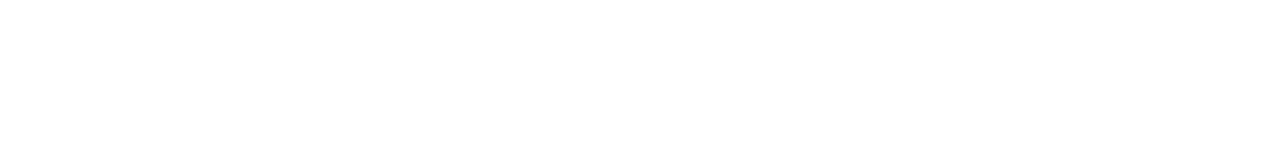
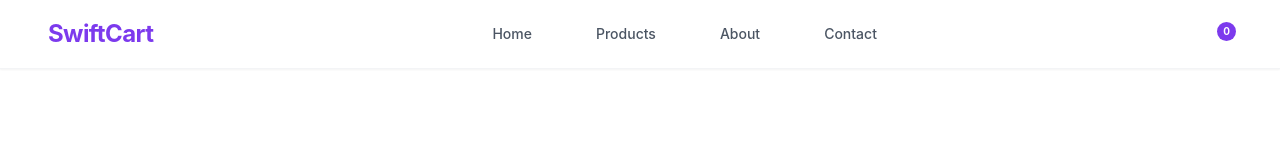
Before and after one commit to iamshahriarkabir/Mission-Restart-A-1-SwiftCart-E-Commerce, a plain HTML site: page index.html in a window 1280 px wide. Drawn offline with nearby package versions, Linux system fonts and the light colour scheme.

Commit message:
Navbar added

```diff
--- a/index.html
+++ b/index.html
@@ -33,7 +33,52 @@
 
 </head>
 <body class="bg-white text-gray-800">
+<!-- ✅ Navbar  -->
+    <nav class="fixed top-0 w-full z-50 bg-white/95 backdrop-blur-md shadow-sm border-b border-gray-100">
+        <div class="container mx-auto px-4 md:px-12">
+            <div class="navbar flex justify-between items-center min-h-[4rem] px-0">
 
+                <!-- 1. Logo (Left Side) -->
+                <div class="navbar-start w-auto">
+                    <a href="index.html" class="text-2xl font-bold text-primary tracking-tight">SwiftCart</a>
+                </div>
+
+                <!-- 2. Desktop Menu (Center) -->
+                <div class="navbar-center hidden lg:flex">
+                    <ul class="menu menu-horizontal px-1 gap-8 text-sm font-medium text-gray-600">
+                        <li><a href="index.html" class="hover:text-primary transition">Home</a></li>
+                        <li><a href="products.html" class="hover:text-primary transition">Products</a></li>
+                        <li><a href="about.html" class="hover:text-primary transition">About</a></li>
+                        <li><a href="contact.html" class="hover:text-primary transition">Contact</a></li>
+                    </ul>
+                </div>
+
+                <!-- 3. Cart & Mobile Menu (Right Side) -->
+                <div class="flex gap-3 ">
+
+                    <!-- Cart Icon -->
+                    <div onclick="openCartModal()" class="relative cursor-pointer hover:text-primary transition p-2">
+                        <span id="cart-count" class="absolute -top-1 -right-1 bg-primary text-white text-[10px] font-bold px-1.5 py-0.5 rounded-full">0</span>
+                        <i data-feather="shopping-cart" class="w-5 h-5 text-gray-700"></i>
+                    </div>
+
+                    <!-- Mobile Hamburger Menu (Right Side) -->
+                    <div class="dropdown dropdown-end lg:hidden">
+                        <div tabindex="0" role="button" class="btn btn-ghost btn-circle pl-0">
+                            <i data-feather="menu" class="w-6 h-6 text-gray-700"></i>
+                        </div>
+                        <ul tabindex="0" class="menu menu-sm dropdown-content mt-3 z-[1] p-2 shadow-lg bg-white rounded-box w-32 border border-gray-100">
+                            <li><a href="index.html">Home</a></li>
+                            <li><a href="products.html">Products</a></li>
+                            <li><a href="about.html">About</a></li>
+                            <li><a href="contact.html">Contact</a></li>
+                        </ul>
+                    </div>
+
+                </div>
+            </div>
+        </div>
+    </nav>
 
 
     <!-- Script Link -->
```
